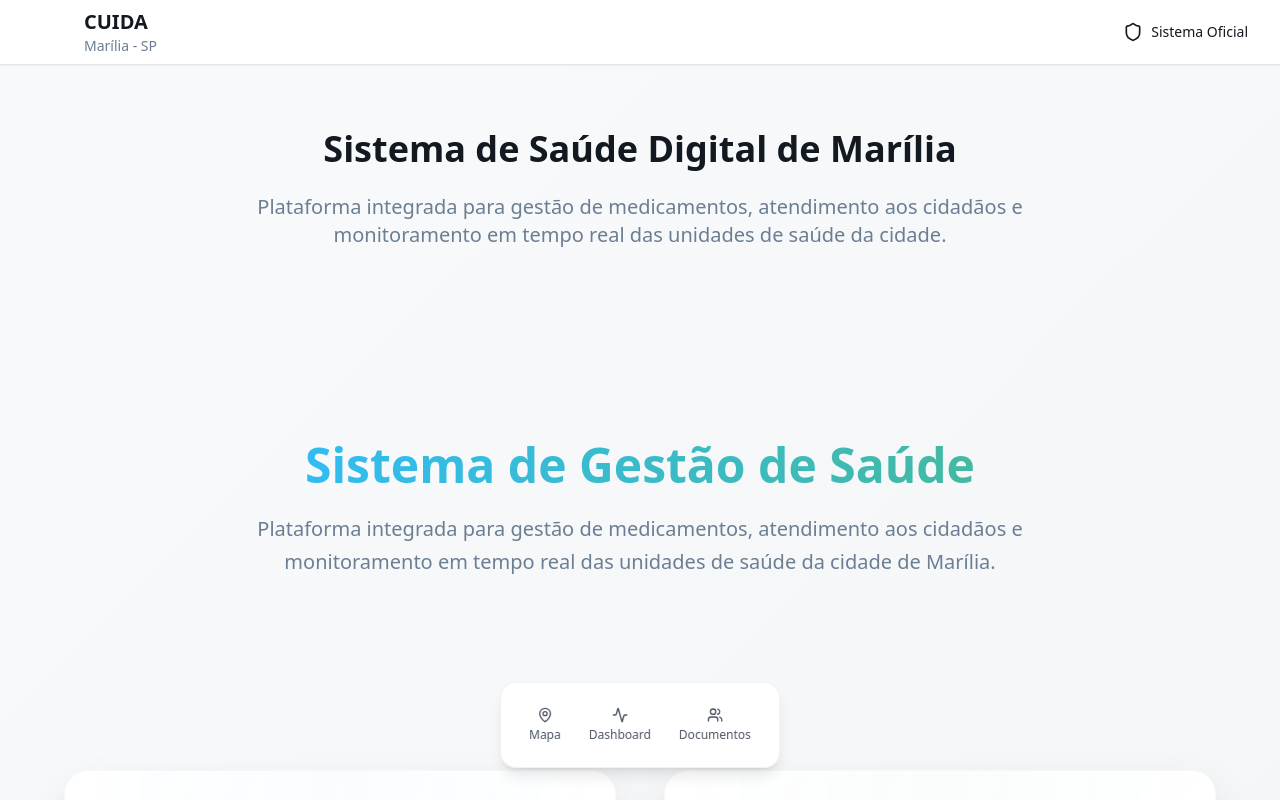
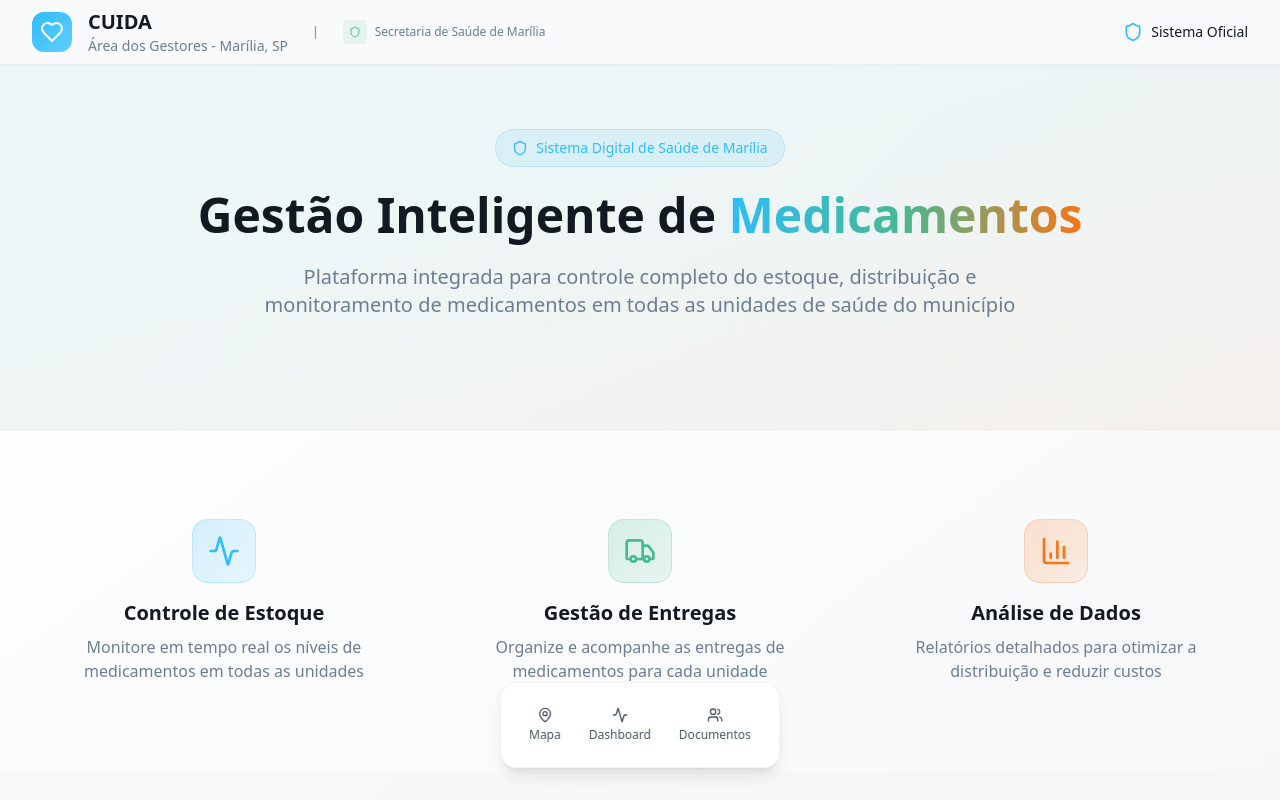
Before and after one commit to ThauannydaCruzz/cuida_web, a React (Vite) app: page /home-funcionario in a window 1280 px wide. Shown: the top 800 px of the page. Built offline with nearby package versions, Linux system fonts and the light colour scheme.

Commit message:
Refactor: Standardize colors and improve UI

```diff
--- a/src/index.css
+++ b/src/index.css
@@ -27,8 +27,8 @@ All colors MUST be HSL.
     --muted: 210 17% 95%;
     --muted-foreground: 213 15% 50%;
 
-    --accent: 28 82% 70%;
-    --accent-foreground: 28 82% 15%;
+    --accent: 25 95% 53%;
+    --accent-foreground: 25 95% 15%;
 
     --destructive: 0 84.2% 60.2%;
     --destructive-foreground: 210 40% 98%;
--- a/src/pages/FuncionarioDashboard.tsx
+++ b/src/pages/FuncionarioDashboard.tsx
@@ -92,31 +92,31 @@ const FuncionarioDashboard = () => {
     efficiency: 58,
     score: "Regular"
   }];
-  return <div className="min-h-screen bg-gradient-to-br from-blue-50 via-white to-rose-50">
+  return <div className="min-h-screen bg-gradient-to-br from-primary/5 via-background to-secondary/5">
       {/* Sidebar Navigation */}
-      <div className="fixed left-0 top-0 h-full w-64 bg-gradient-to-b from-blue-600 to-blue-800 text-white z-40">
+      <div className="fixed left-0 top-0 h-full w-64 bg-gradient-to-b from-primary to-primary/80 text-primary-foreground z-40">
         <div className="p-6">
           <div className="flex items-center gap-3 mb-8">
-            <div className="w-10 h-10 bg-white/20 rounded-lg flex items-center justify-center">
+            <div className="w-10 h-10 bg-primary-foreground/20 rounded-lg flex items-center justify-center">
               <Activity className="w-6 h-6" />
             </div>
-            <h2 className="text-xl font-bold">CUIDA</h2>
+            <h2 className="text-xl font-bold font-poppins">CUIDA</h2>
           </div>
 
           <nav className="space-y-2">
 
 
-            <button onClick={() => navigate("/funcionario/documentos")} className="w-full flex items-center gap-3 px-4 py-3 rounded-lg hover:bg-white/10 transition-colors text-left">
+            <button onClick={() => navigate("/funcionario/mapa")} className="w-full flex items-center gap-3 px-4 py-3 rounded-lg hover:bg-primary-foreground/10 transition-colors text-left">
+              <MapPin className="w-5 h-5" />
+              <span>Mapa</span>
+            </button>
+            <button onClick={() => navigate("/funcionario/documentos")} className="w-full flex items-center gap-3 px-4 py-3 rounded-lg hover:bg-primary-foreground/10 transition-colors text-left">
               <Package className="w-5 h-5" />
-              <span>Entregas</span>
+              <span>Documentos</span>
             </button>
-            <button className="w-full flex items-center gap-3 px-4 py-3 rounded-lg hover:bg-white/10 transition-colors text-left">
+            <button className="w-full flex items-center gap-3 px-4 py-3 rounded-lg hover:bg-primary-foreground/10 transition-colors text-left">
               <Calendar className="w-5 h-5" />
               <span>Calendário</span>
-            </button>
-            <button className="w-full flex items-center gap-3 px-4 py-3 rounded-lg hover:bg-white/10 transition-colors text-left">
-              <Activity className="w-5 h-5" />
-              <span>Contato</span>
             </button>
           </nav>
         </div>
@@ -127,10 +127,10 @@ const FuncionarioDashboard = () => {
         {/* Header */}
         <div className="flex justify-between items-center mb-8">
           <div>
-            <h1 className="text-3xl font-bold text-gray-800 mb-2">Dashboard Administrativo</h1>
-            <p className="text-gray-600">Análise completa dos medicamentos na cidade de Marília</p>
+            <h1 className="text-3xl font-bold text-foreground mb-2 font-poppins">Dashboard Administrativo</h1>
+            <p className="text-muted-foreground">Análise completa dos medicamentos na cidade de Marília</p>
           </div>
-          <Button className="bg-rose-500 hover:bg-rose-600 text-white px-6 py-2 rounded-lg">
+          <Button className="bg-accent hover:bg-accent/90 text-accent-foreground px-6 py-2 rounded-lg">
             Contato
           </Button>
         </div>
@@ -140,23 +140,23 @@ const FuncionarioDashboard = () => {
           {/* Monthly Costs */}
           <Card className="bg-white border-0 shadow-lg rounded-2xl overflow-hidden">
             <CardContent className="p-0">
-              <div className="bg-gradient-to-r from-blue-500 to-blue-600 p-6 text-white">
+              <div className="bg-gradient-to-r from-primary to-primary/80 p-6 text-primary-foreground">
                 <div className="flex items-center justify-between">
                   <div>
-                    <p className="text-blue-100 text-sm mb-1">Custo Mensal Total</p>
+                    <p className="text-primary-foreground/80 text-sm mb-1">Custo Mensal Total</p>
                     <p className="text-3xl font-bold">R$ {monthlyCosts.total.toLocaleString('pt-BR')}</p>
                     <div className="flex items-center gap-2 mt-2">
-                      <TrendingUp className="w-4 h-4 text-blue-200" />
-                      <span className="text-sm text-blue-100">+{monthlyCosts.trend}% vs mês anterior</span>
+                      <TrendingUp className="w-4 h-4 text-primary-foreground/70" />
+                      <span className="text-sm text-primary-foreground/80">+{monthlyCosts.trend}% vs mês anterior</span>
                     </div>
                   </div>
-                  <div className="w-16 h-16 bg-white/20 rounded-2xl flex items-center justify-center">
+                  <div className="w-16 h-16 bg-primary-foreground/20 rounded-2xl flex items-center justify-center">
                     <DollarSign className="w-8 h-8" />
                   </div>
                 </div>
               </div>
               <div className="p-6">
-                <Button className="w-full bg-blue-500 hover:bg-blue-600 text-white rounded-xl">
+                <Button className="w-full bg-primary hover:bg-primary/90 text-primary-foreground rounded-xl">
                   Analisar
                 </Button>
               </div>
@@ -166,23 +166,23 @@ const FuncionarioDashboard = () => {
           {/* Deliveries */}
           <Card className="bg-white border-0 shadow-lg rounded-2xl overflow-hidden">
             <CardContent className="p-0">
-              <div className="bg-gradient-to-r from-rose-500 to-rose-600 p-6 text-white">
+              <div className="bg-gradient-to-r from-accent to-accent/80 p-6 text-accent-foreground">
                 <div className="flex items-center justify-between">
                   <div>
-                    <p className="text-rose-100 text-sm mb-1">Entregas Este Mês</p>
+                    <p className="text-accent-foreground/80 text-sm mb-1">Entregas Este Mês</p>
                     <p className="text-3xl font-bold">{deliveryMetrics.completed}</p>
                     <div className="flex items-center gap-2 mt-2">
-                      <CheckCircle className="w-4 h-4 text-rose-200" />
-                      <span className="text-sm text-rose-100">{deliveryMetrics.onTime}% no prazo</span>
+                      <CheckCircle className="w-4 h-4 text-accent-foreground/70" />
+                      <span className="text-sm text-accent-foreground/80">{deliveryMetrics.onTime}% no prazo</span>
                     </div>
                   </div>
-                  <div className="w-16 h-16 bg-white/20 rounded-2xl flex items-center justify-center">
+                  <div className="w-16 h-16 bg-accent-foreground/20 rounded-2xl flex items-center justify-center">
                     <Truck className="w-8 h-8" />
                   </div>
                 </div>
               </div>
               <div className="p-6">
-                <Button className="w-full bg-rose-500 hover:bg-rose-600 text-white rounded-xl">
+                <Button className="w-full bg-accent hover:bg-accent/90 text-accent-foreground rounded-xl">
                   Agendar
                 </Button>
               </div>
--- a/src/pages/FuncionarioMapa.tsx
+++ b/src/pages/FuncionarioMapa.tsx
@@ -233,7 +233,7 @@ const FuncionarioMapa = () => {
   };
 
   return (
-    <div className="min-h-screen bg-gradient-to-br from-background via-secondary/5 to-background">
+    <div className="min-h-screen bg-gradient-to-br from-primary/5 via-background to-secondary/5">
       {/* Back Button - Floating */}
       <div className="fixed top-6 left-6 z-[1002]">
         <Button
--- a/src/pages/HomeFuncionario.tsx
+++ b/src/pages/HomeFuncionario.tsx
@@ -1,26 +1,33 @@
 import React from "react";
 import { Button } from "@/components/ui/button";
 import { Card, CardContent, CardHeader, CardTitle, CardDescription } from "@/components/ui/card";
-import { Users, UserCheck, MapPin, Activity, Shield, Heart } from "lucide-react";
+import { Users, UserCheck, MapPin, Activity, Shield, Heart, Calendar, Clock, Truck, BarChart3, FileText } from "lucide-react";
 import { useNavigate } from "react-router-dom";
 const HomeFuncionario = () => {
   const navigate = useNavigate();
   return <div className="min-h-screen bg-cuida-gradient-soft">
       {/* Header */}
-      <header className="bg-white shadow-sm border-b">
+      <header className="bg-background/95 backdrop-blur-md border-b border-border/50 shadow-sm">
         <div className="max-w-7xl mx-auto px-4 sm:px-6 lg:px-8">
           <div className="flex items-center justify-between h-16">
-            <div className="flex items-center gap-3">
-              <div className="w-10 h-10 bg-cuida-blue rounded-lg flex items-center justify-center">
+            <div className="flex items-center gap-4">
+              <div className="w-10 h-10 bg-gradient-primary rounded-xl flex items-center justify-center">
                 <Heart className="w-6 h-6 text-white" />
               </div>
               <div>
-                <h1 className="text-xl font-bold text-foreground">CUIDA</h1>
-                <p className="text-sm text-muted-foreground">Marília - SP</p>
+                <h1 className="text-xl font-bold text-foreground font-poppins">CUIDA</h1>
+                <p className="text-sm text-muted-foreground">Área dos Gestores - Marília, SP</p>
+              </div>
+              <div className="text-xs text-muted-foreground mx-2">|</div>
+              <div className="flex items-center gap-2 text-xs text-muted-foreground">
+                <div className="w-6 h-6 bg-secondary/10 rounded flex items-center justify-center">
+                  <Shield className="w-3 h-3 text-secondary" />
+                </div>
+                <span>Secretaria de Saúde de Marília</span>
               </div>
             </div>
             <div className="flex items-center gap-2">
-              <Shield className="w-5 h-5 text-cuida-blue" />
+              <Shield className="w-5 h-5 text-primary" />
               <span className="text-sm font-medium text-foreground">Sistema Oficial</span>
             </div>
           </div>
@@ -28,28 +35,49 @@ const HomeFuncionario = () => {
       </header>
 
       {/* Hero Section */}
-      <section className="py-16 px-4 sm:px-6 lg:px-8">
+      <section className="py-16 px-4 sm:px-6 lg:px-8 bg-gradient-to-br from-primary/5 via-secondary/5 to-accent/5">
         <div className="max-w-4xl mx-auto text-center">
-          <h2 className="text-4xl font-bold text-foreground mb-6">
-            Sistema de Saúde Digital de Marília
+          <div className="inline-flex items-center gap-2 bg-primary/10 text-primary font-medium px-4 py-2 rounded-full text-sm border border-primary/20 mb-6">
+            <Shield className="w-4 h-4" />
+            Sistema Digital de Saúde de Marília
+          </div>
+          <h2 className="text-4xl md:text-5xl font-bold text-foreground mb-6 font-poppins">
+            Gestão Inteligente de
+            <span className="bg-gradient-to-r from-primary via-secondary to-accent bg-clip-text text-transparent"> Medicamentos</span>
           </h2>
           <p className="text-xl text-muted-foreground mb-12 max-w-3xl mx-auto">
-            Plataforma integrada para gestão de medicamentos, atendimento aos cidadãos e monitoramento
-            em tempo real das unidades de saúde da cidade.
+            Plataforma integrada para controle completo do estoque, distribuição e monitoramento
+            de medicamentos em todas as unidades de saúde do município
           </p>
         </div>
       </section>
 
-      {/* Hero Section */}
-      <section className="py-20 px-4 sm:px-6 lg:px-8">
-        <div className="max-w-4xl mx-auto text-center">
-          <h2 className="text-5xl font-bold text-foreground mb-6 bg-gradient-to-r from-primary to-secondary bg-clip-text text-transparent">
-            Sistema de Gestão de Saúde
-          </h2>
-          <p className="text-xl text-muted-foreground mb-12 max-w-3xl mx-auto leading-relaxed">
-            Plataforma integrada para gestão de medicamentos, atendimento aos cidadãos e monitoramento
-            em tempo real das unidades de saúde da cidade de Marília.
-          </p>
+      {/* Introdução do Sistema */}
+      <section className="py-16 px-4 sm:px-6 lg:px-8 bg-gradient-card">
+        <div className="max-w-7xl mx-auto">
+          <div className="grid md:grid-cols-3 gap-8 text-center">
+            <div className="p-6">
+              <div className="w-16 h-16 bg-gradient-to-br from-primary/20 to-primary/10 rounded-2xl flex items-center justify-center mx-auto mb-4 border border-primary/20">
+                <Activity className="w-8 h-8 text-primary" />
+              </div>
+              <h3 className="text-xl font-bold text-foreground mb-2 font-poppins">Controle de Estoque</h3>
+              <p className="text-muted-foreground">Monitore em tempo real os níveis de medicamentos em todas as unidades</p>
+            </div>
+            <div className="p-6">
+              <div className="w-16 h-16 bg-gradient-to-br from-secondary/20 to-secondary/10 rounded-2xl flex items-center justify-center mx-auto mb-4 border border-secondary/20">
+                <Truck className="w-8 h-8 text-secondary" />
+              </div>
+              <h3 className="text-xl font-bold text-foreground mb-2 font-poppins">Gestão de Entregas</h3>
+              <p className="text-muted-foreground">Organize e acompanhe as entregas de medicamentos para cada unidade</p>
+            </div>
+            <div className="p-6">
+              <div className="w-16 h-16 bg-gradient-to-br from-accent/20 to-accent/10 rounded-2xl flex items-center justify-center mx-auto mb-4 border border-accent/20">
+                <BarChart3 className="w-8 h-8 text-accent" />
+              </div>
+              <h3 className="text-xl font-bold text-foreground mb-2 font-poppins">Análise de Dados</h3>
+              <p className="text-muted-foreground">Relatórios detalhados para otimizar a distribuição e reduzir custos</p>
+            </div>
+          </div>
         </div>
       </section>
 
@@ -93,7 +121,7 @@ const HomeFuncionario = () => {
 
                 <div className="pt-8 space-y-4">
                   <Button
-                    onClick={() => navigate("/login")}
+                    onClick={() => navigate("/funcionario/dashboard")}
                     className="w-full bg-gradient-to-r from-primary via-primary/90 to-primary/80 hover:from-primary/90 hover:via-primary/80 hover:to-primary/70 py-6 text-xl font-semibold rounded-2xl shadow-xl hover:shadow-2xl transition-all duration-500 hover:scale-[1.02] text-primary-foreground"
                   >
                     <UserCheck className="w-5 h-5 mr-2" />
--- a/src/pages/Index.tsx
+++ b/src/pages/Index.tsx
@@ -9,11 +9,18 @@ const HomePage = () => {
       <nav className="relative z-10 bg-background/95 backdrop-blur-md border-b border-border/50 shadow-sm">
         <div className="max-w-7xl mx-auto px-8 py-6">
           <div className="flex items-center justify-between">
-            <div className="flex items-center gap-3">
-              <div className="w-10 h-10 bg-gradient-primary rounded-xl flex items-center justify-center">
-                <Heart className="w-6 h-6 text-white" />
+            <div className="flex items-center gap-4">
+              <div className="w-8 h-8 bg-primary/10 rounded-lg flex items-center justify-center">
+                <Heart className="w-5 h-5 text-primary" />
               </div>
-              <div className="text-2xl font-bold text-foreground font-poppins">CUIDA</div>
+              <div className="text-xl font-bold text-foreground font-poppins">CUIDA</div>
+              <div className="text-xs text-muted-foreground mx-2">|</div>
+              <div className="flex items-center gap-2 text-xs text-muted-foreground">
+                <div className="w-6 h-6 bg-secondary/10 rounded flex items-center justify-center">
+                  <Shield className="w-3 h-3 text-secondary" />
+                </div>
+                <span>Secretaria de Saúde de Marília</span>
+              </div>
             </div>
 
             <div className="flex items-center space-x-3">
@@ -23,7 +30,7 @@ const HomePage = () => {
                   Portal Cidadão
                 </Button>
               </Link>
-              <Link to="/login">
+              <Link to="/funcionario/home">
                 <Button variant="outline" className="border-2 border-primary/20 text-primary hover:bg-primary/5 rounded-xl px-6 py-3 text-sm font-medium transition-all duration-300">
                   <Shield className="w-4 h-4 mr-2" />
                   Área Gestores
@@ -68,7 +75,7 @@ const HomePage = () => {
                     Consultar Medicamentos
                   </Button>
                 </Link>
-                <Link to="/login">
+                <Link to="/funcionario/home">
                   <Button variant="outline" size="lg" className="border-2 border-primary/30 text-primary hover:bg-primary/10 rounded-xl px-8 py-4 text-base font-medium w-full sm:w-auto transition-all duration-300">
                     <Shield className="w-5 h-5 mr-3" />
                     Área dos Gestores
@@ -91,7 +98,7 @@ const HomePage = () => {
                     <div className="flex -space-x-3">
                       <div className="w-10 h-10 bg-gradient-to-br from-primary to-primary-glow rounded-full border-3 border-background shadow-lg"></div>
                       <div className="w-10 h-10 bg-gradient-to-br from-secondary to-success rounded-full border-3 border-background shadow-lg"></div>
-                      <div className="w-10 h-10 bg-gradient-to-br from-warning to-accent rounded-full border-3 border-background shadow-lg bg-orange-300"></div>
+                      <div className="w-10 h-10 bg-gradient-to-br from-accent to-warning rounded-full border-3 border-background shadow-lg"></div>
                     </div>
                     <div>
                       <div className="text-3xl font-bold text-foreground font-poppins">300+</div>
@@ -118,8 +125,8 @@ const HomePage = () => {
               <Card className="absolute bottom-16 left-8 bg-card/80 backdrop-blur-sm shadow-2xl rounded-2xl p-5 w-52 animate-float border border-success/10">
                 <CardContent className="p-0">
                   <div className="flex items-center gap-4">
-                    <div className="w-14 h-14 bg-gradient-to-br from-success/20 to-success/10 rounded-2xl flex items-center justify-center border border-success/20 bg-orange-300">
-                      <Award className="w-7 h-7 text-success" />
+                    <div className="w-14 h-14 bg-gradient-to-br from-accent/20 to-accent/10 rounded-2xl flex items-center justify-center border border-accent/20">
+                      <Award className="w-7 h-7 text-accent" />
                     </div>
                     <div>
                       <div className="text-3xl font-bold text-foreground font-poppins">100%</div>
@@ -178,16 +185,16 @@ const HomePage = () => {
               </CardContent>
             </Card>
 
-            <Card className="group p-8 text-center shadow-xl hover:shadow-2xl transition-all duration-500 hover:-translate-y-2 border border-warning/10 hover:border-warning/20 bg-gradient-to-b from-card to-card/50">
+            <Card className="group p-8 text-center shadow-xl hover:shadow-2xl transition-all duration-500 hover:-translate-y-2 border border-accent/10 hover:border-accent/20 bg-gradient-to-b from-card to-card/50">
               <CardContent className="p-0">
-                <div className="w-20 h-20 bg-gradient-to-br from-warning/20 to-warning/10 rounded-3xl flex items-center justify-center mx-auto mb-6 group-hover:scale-110 transition-transform duration-300 border border-warning/20">
-                  <Bot className="w-9 h-9 text-warning" />
+                <div className="w-20 h-20 bg-gradient-to-br from-accent/20 to-accent/10 rounded-3xl flex items-center justify-center mx-auto mb-6 group-hover:scale-110 transition-transform duration-300 border border-accent/20">
+                  <Bot className="w-9 h-9 text-accent" />
                 </div>
                 <h3 className="text-2xl font-bold mb-4 font-poppins text-foreground">IA Avançada</h3>
                 <p className="text-muted-foreground leading-relaxed">
                   Inteligência artificial para previsão de demanda, alertas automáticos e otimização de recursos.
                 </p>
-                <div className="flex items-center justify-center gap-2 mt-6 text-warning">
+                <div className="flex items-center justify-center gap-2 mt-6 text-accent">
                   <Bot className="w-4 h-4" />
                   <TrendingUp className="w-4 h-4" />
                   <Award className="w-4 h-4" />
```
Also changed, not shown: src/pages/FuncionarioDocumentos.tsx (+5 -5 lines).
